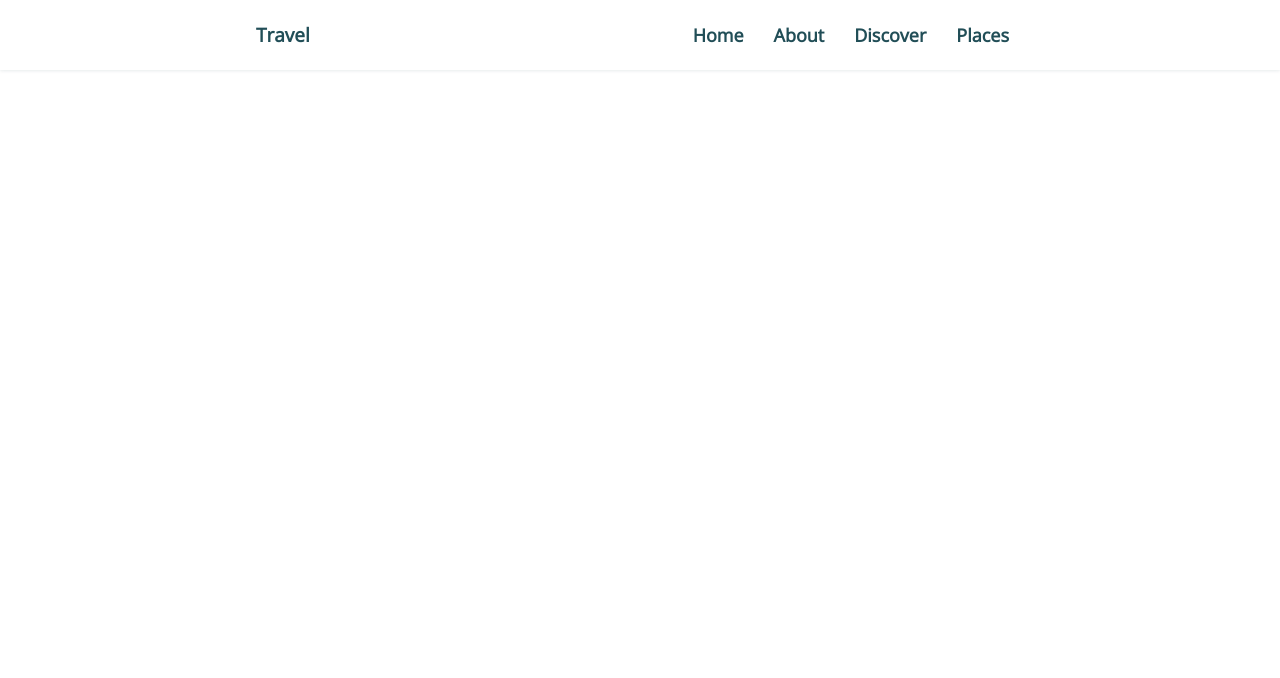
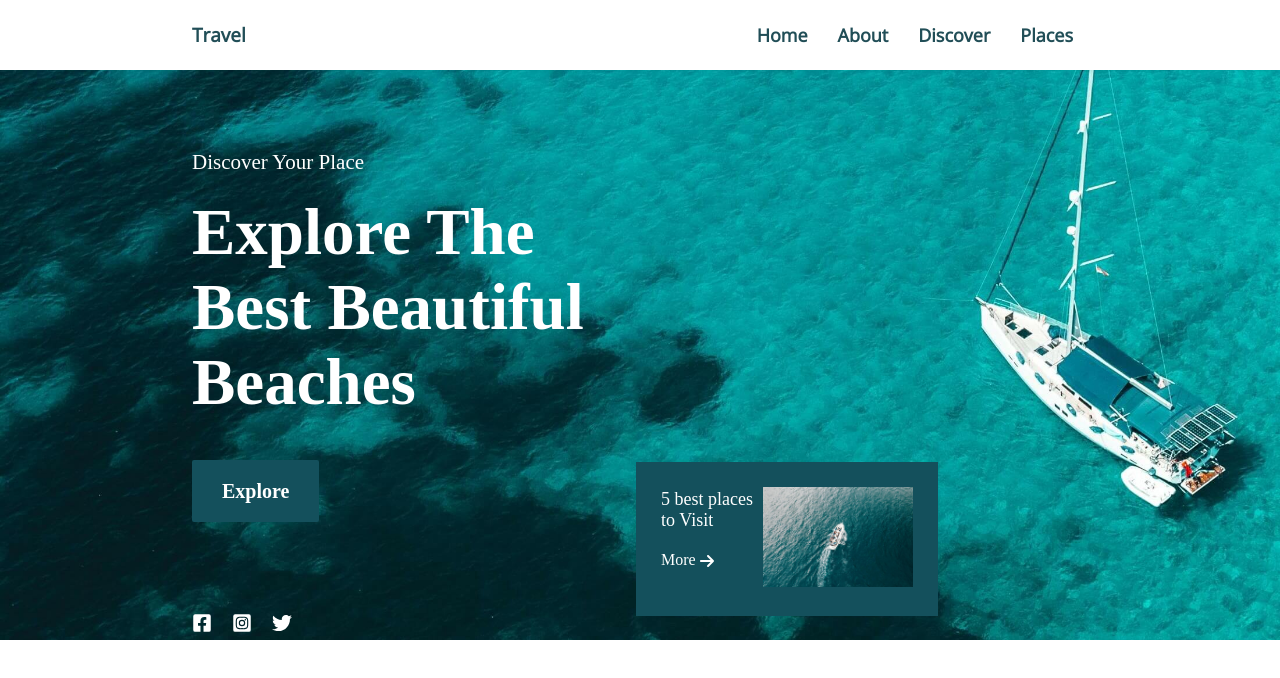
Before and after one commit to NH-Rifat/Travel-Guide-Application, a React (Create React App) app: page / in a window 1280 px wide. Shown: the top 678 px of the page. Built offline with nearby package versions, Linux system fonts and the light colour scheme.

Commit message:
Banner section done

```diff
--- a/src/App.js
+++ b/src/App.js
@@ -1,3 +1,4 @@
+import Home from "./pages/Home/Home";
 import Header from "./pages/shared/Header/Header";
 
 
@@ -5,6 +6,7 @@ function App() {
   return (
     <div className="App">
       <Header></Header>
+      <Home></Home>
     </div>
   );
 }
--- /dev/null
+++ b/src/pages/Banner/Banner.css
@@ -0,0 +1,83 @@
+.banner-img img{
+  position: absolute;
+  top: 0px;
+  left: 0;
+  width: 100%;
+  height: 80vh;
+  object-fit: cover;
+  object-position: 83%;
+}
+.main{
+  width: 70%;
+  margin: 0 auto;
+  position: relative;
+  top: 150px;
+}
+.main p{
+  font-size: 21px;
+  color: white;
+  margin-bottom: 20px;
+}
+.main h1{
+  color: white;
+  font-size: 65px;
+  margin-bottom: 20px;
+}
+.explore_visit-place{
+  display: flex;
+  justify-content: space-between;
+  align-items: center;
+}
+.explore_visit-place .explore{
+  margin-top:40px;
+  /* margin-bottom: 150px; */
+}
+.explore_visit-place .explore a{
+  background-color: rgb(20, 80, 92);
+  color: white;
+  padding: 20px 30px;
+  font-size: 20px;
+  font-weight: 600;
+  border-radius: 2px;
+}
+.social{
+  display: flex;
+  color: white;
+}
+.facebook,.instagram,.twitter{
+  margin-top: 110px;
+  font-size: 20px;
+}
+.social .instagram,.twitter{
+  margin-left: 20px;
+}
+
+.visit-place{
+  background-color: rgb(20, 80, 92);
+  display: flex;
+  justify-content: space-between;
+  align-items: center;
+  padding: 25px 25px;
+  margin-right: 150px;
+}
+.info p{
+  margin-right: 10px;
+  font-size: 18px;
+}
+.more{
+  display: flex;
+  position: relative;
+}
+.more p{
+  font-size: 16px;
+}
+.more .arrow{
+  color: white;
+  position: absolute;
+  margin-left: 39px;
+  top: 2px;
+}
+
+.visit-img img{
+  width: 150px;
+}
--- /dev/null
+++ b/src/pages/Banner/Banner.js
@@ -0,0 +1,64 @@
+import React from 'react';
+import './Banner.css';
+
+import home1 from '../../images/home1.jpg';
+import home2 from '../../images/home2.jpg';
+
+import { FaFacebookSquare } from 'react-icons/fa';
+import { FaInstagramSquare } from 'react-icons/fa';
+import { FaTwitter } from 'react-icons/fa';
+import { FontAwesomeIcon } from '@fortawesome/react-fontawesome';
+import { faArrowRight } from '@fortawesome/free-solid-svg-icons';
+
+const Banner = () => {
+  return (
+    <div>
+      <div className='banner-img'>
+        <img src={home1} alt='' />
+      </div>
+      <div className='main'>
+        <p>Discover Your Place</p>
+        <h1>
+          Explore The <br />
+          Best{' '}
+          <b>
+            Beautiful <br />
+            Beaches
+          </b>
+        </h1>
+        <div className='explore_visit-place'>
+          <div className='explore'>
+            <a href='#explore'>Explore</a>
+            <div className='social'>
+              <div className='facebook'>
+                <FaFacebookSquare></FaFacebookSquare>
+              </div>
+              <div className='instagram'>
+                <FaInstagramSquare></FaInstagramSquare>
+              </div>
+              <div className='twitter'>
+                <FaTwitter></FaTwitter>
+              </div>
+            </div>
+          </div>
+          <div className="visit-place">
+            <div className="info">
+              <p>5 best places <br />to Visit</p>
+              <div className="more">
+                <p>More</p>
+                <div className="arrow">
+                <FontAwesomeIcon icon={faArrowRight}></FontAwesomeIcon>
+                </div>
+              </div>
+            </div>
+            <div className="visit-img">
+            <img src={home2} alt="" />
+            </div>
+          </div>
+        </div>
+      </div>
+    </div>
+  );
+};
+
+export default Banner;
--- /dev/null
+++ b/src/pages/Home/Home.js
@@ -0,0 +1,12 @@
+import React from 'react';
+import Banner from '../Banner/Banner';
+
+const Home = () => {
+  return (
+    <div>
+      <Banner></Banner>
+    </div>
+  );
+};
+
+export default Home;
--- a/src/pages/shared/Header/Header.css
+++ b/src/pages/shared/Header/Header.css
@@ -39,6 +39,7 @@ button {
   left: 0;
   z-index: 1234;
   /* background-color: transparent; */
+  background-color: white;
   box-shadow: 0 0 4px rgba(14, 55, 63, 0.15);
 }
 
@@ -46,7 +47,7 @@ button {
 .nav {
   height: 70px;
   display: flex;
-  width: 60%;
+  width: 70%;
   margin: 0 auto;
   justify-content: space-between;
   align-items: center;
```
Also changed, not shown: src/pages/Home/Home.css (added).
